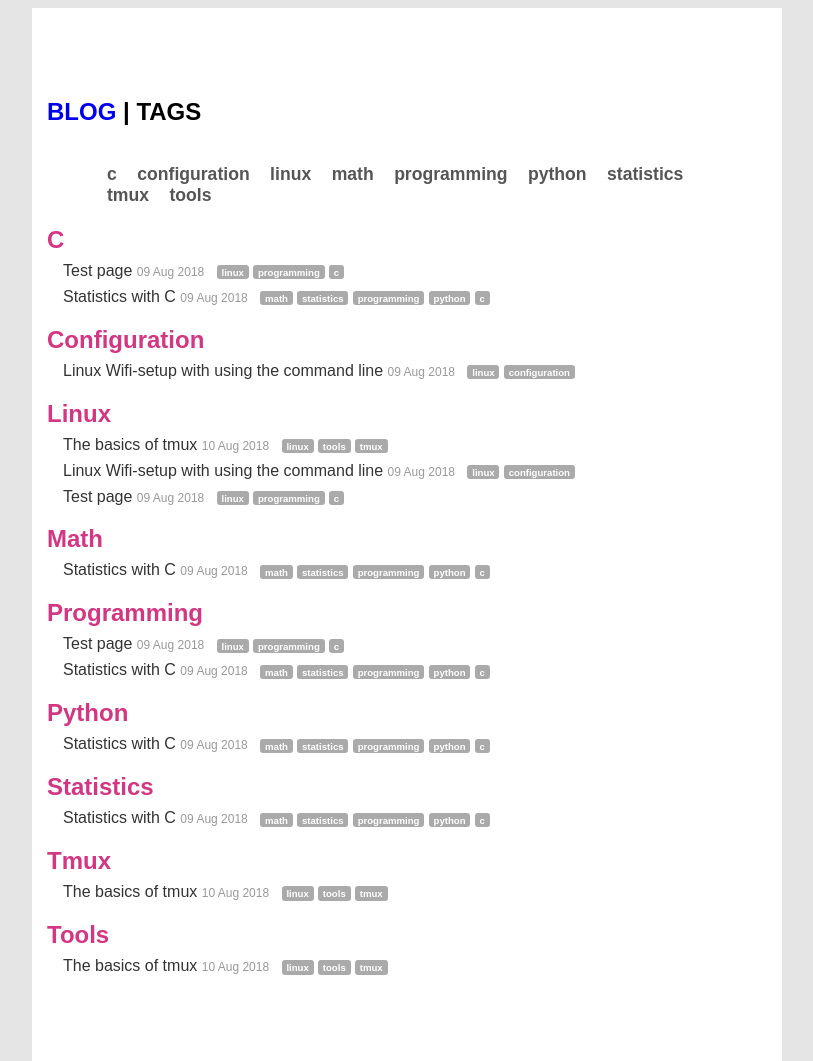
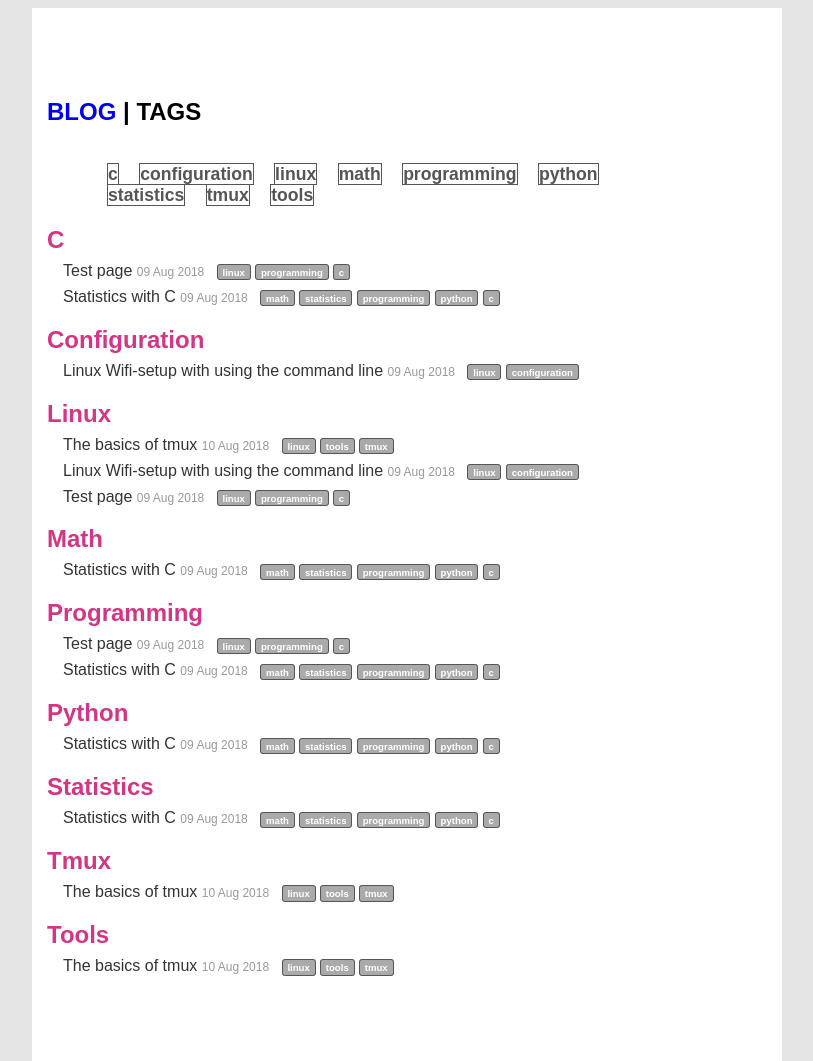
Before and after one commit to execas/execas.github.io, a Jekyll site: the page built from tags.html, in a window 1280 px wide. Shown: the whole page, without its empty margins (233-1046 px from the left). Built offline with Jekyll 4.4.1, drawn with Linux system fonts in a browser that asks for light colours.

Commit message:
Update execas.css

```diff
--- a/css/execas.css
+++ b/css/execas.css
@@ -104,10 +104,12 @@ list of matching posts beneath tag name header
     color: #555555;
     font-weight: bold;
     margin-right: 1rem;
+    border: 1px solid #555555
     }
 
 .tag-mark:hover {
     color: #d33682;
+    text-decoration:underline;
 }
 
 .tag-posts .tag-mark {
```
